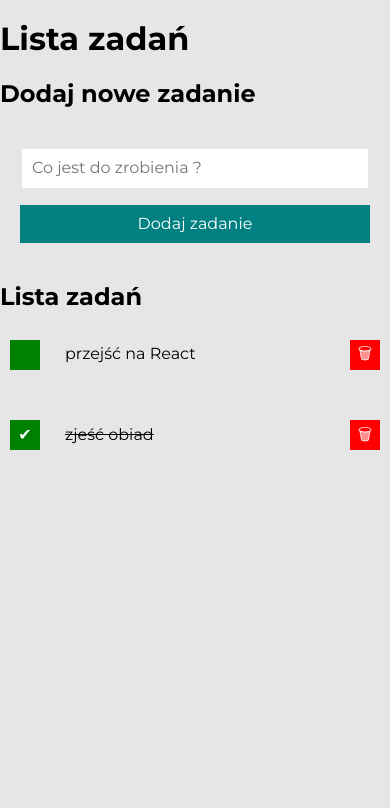
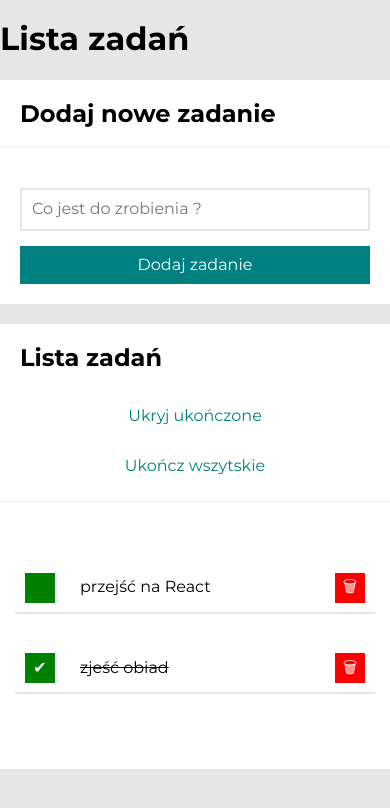
Before and after one commit to dominikblak/Todo-list-React, a React (Create React App) app: page / in a window 390 px wide. Shown: the top 808 px of the page. Built offline with nearby package versions, Linux system fonts and the light colour scheme.

Commit message:
style Buttons

```diff
--- a/src/App.js
+++ b/src/App.js
@@ -1,5 +1,6 @@
 import Form from "./Form";
 import Tasks from "./Tasks";
+import Buttons from "./Buttons";
 const tasks = [
   { id: 1, content: "przejść na React", done: false },
   { id: 2, content: "zjeść obiad", done: true },
@@ -16,7 +17,7 @@ function App() {
       <section className="section">
         <h2 className="section__header">
           Lista zadań
-          <span className="section_buttonsCompleted"></span>
+          <Buttons tasks={tasks} hideDoneTasks={hideDoneTasks} />
         </h2>
         <div className="section__content">
           <Tasks tasks={tasks} hideDoneTasks={hideDoneTasks} />
--- /dev/null
+++ b/src/Buttons/index.js
@@ -0,0 +1,15 @@
+import "./style.css";
+const Buttons = (props) => {
+  if (props.tasks.length === 0) {
+    return null;
+  }
+  return (
+    <div className="section_buttonsCompleted">
+      <button className="section__button">{props.hideDoneTasks ? "Pokaż" : "Ukryj"} ukończone</button>
+      <button className="section__button" disabled={props.tasks.every(({ done }) => done)}>
+        Ukończ wszytskie
+      </button>
+    </div>
+  );
+};
+export default Buttons;
--- /dev/null
+++ b/src/Buttons/style.css
@@ -0,0 +1,53 @@
+.section {
+  background-color: white;
+}
+.section__content {
+  padding: 25px 15px 45px;
+}
+.section__header {
+  display: grid;
+  grid-template-columns: 1fr auto;
+  align-items: center;
+  padding: 20px;
+  border-bottom: 1px solid #eee;
+}
+
+.section_buttonsCompleted {
+  display: grid;
+  grid-template-columns: auto auto;
+  grid-gap: 20px;
+  font-size: 16px;
+}
+.section__button {
+  border: none;
+  background-color: white;
+  color: teal;
+  cursor: pointer;
+}
+.section__button:disabled {
+  color: grey;
+  cursor: default;
+}
+.section__button:disabled:hover {
+  color: grey;
+}
+.section__button:hover {
+  color: hsl(120, 100%, 35%);
+  transition: 1s;
+}
+.section__button:active {
+  color: hsl(120, 100%, 45%);
+  transition: none;
+}
+@media (max-width: 767px) {
+  .section__header {
+    display: grid;
+    grid-template-columns: 1fr;
+  }
+  .section_buttonsCompleted {
+    display: grid;
+    grid-template-columns: 1fr;
+    grid-auto-rows: 30px;
+    margin-top: 30px;
+  }
+}
```
